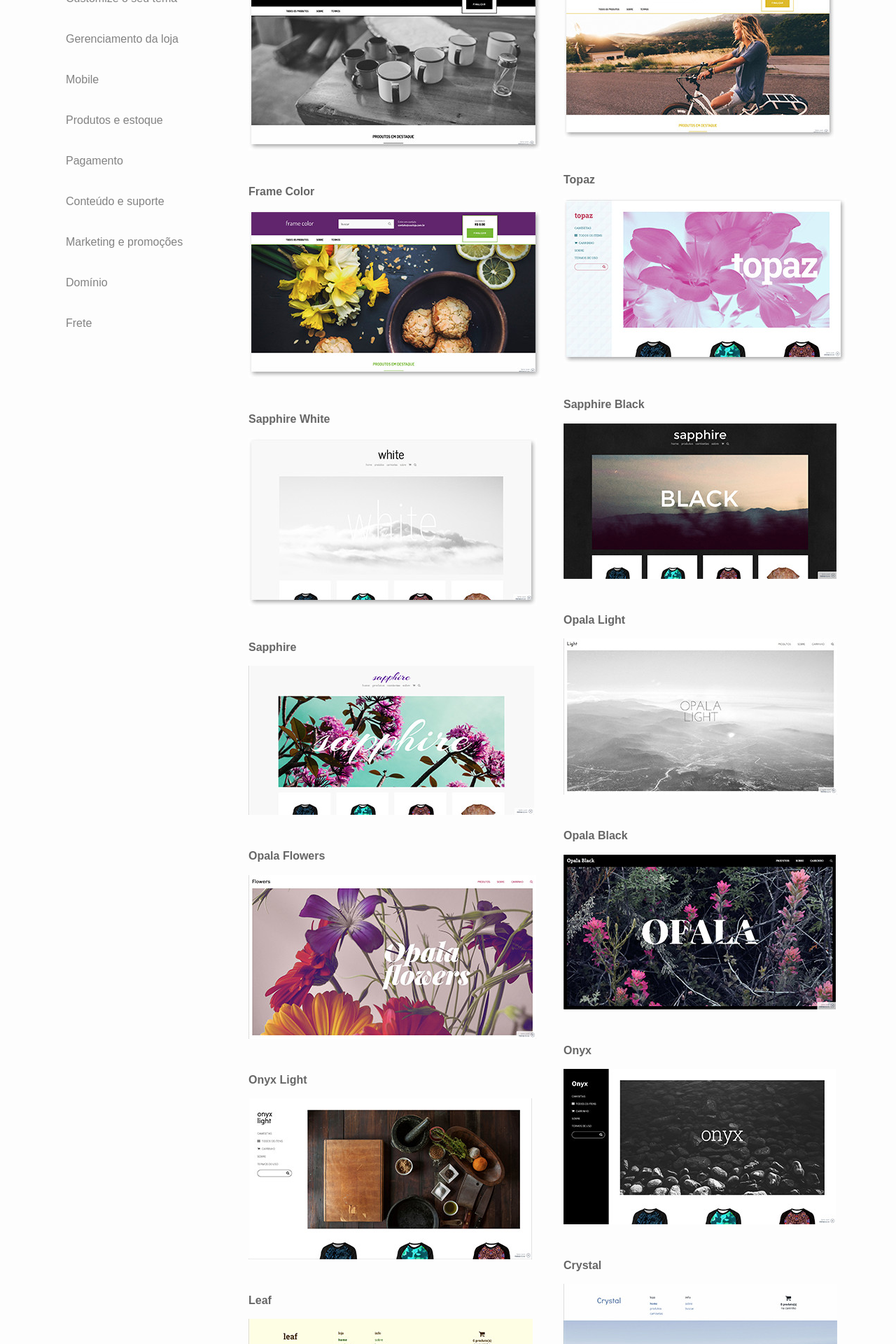
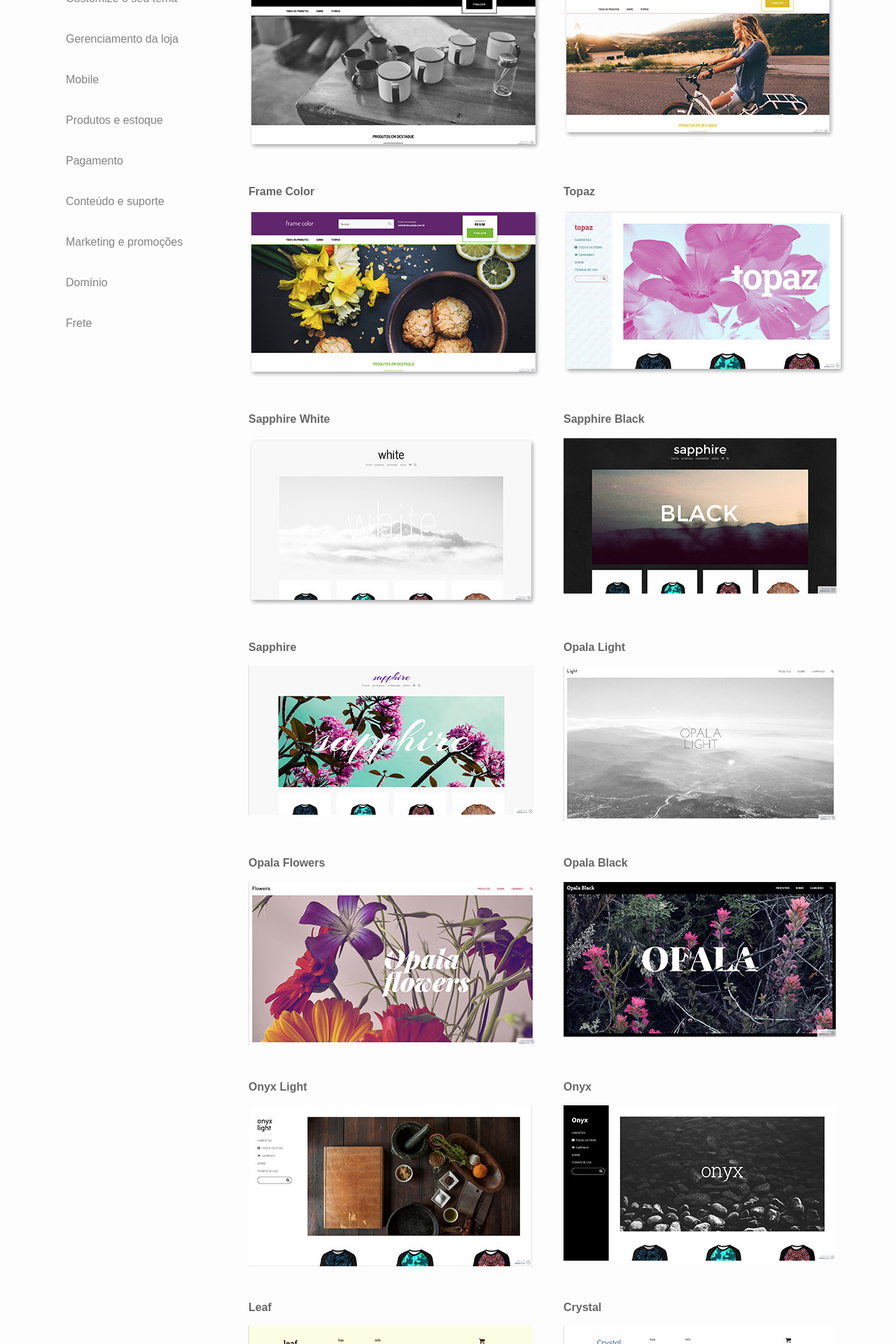
Before and after one commit to minestore/landing-2016, a Jekyll site: the page built from recursos.html, in a window 1280 px wide. Shown: the part 682-2602 px from the top of the page at 70% size. Built offline with Jekyll 4.4.1, drawn with Linux system fonts in a browser that asks for light colours; nearby versions of some CDN libraries; some web fonts are replaced; library files that are not in the unit come from our copies; some of the changed text lies outside the part shown.

Commit message:
Renamed lojistas to comunidade.

```diff
--- a/_includes/footer.html
+++ b/_includes/footer.html
@@ -16,7 +16,7 @@
         <ul>
           <li><h4><strong>A minestore</strong></h4></li>
           <li><a class="hvr-underline-from-center" href="{{ '/recursos' | prepend: site.baseurl }}">Recursos</a></li>
-          <li><a class="hvr-underline-from-center" href="{{ '/lojistas' | prepend: site.baseurl }}">Lojistas</a></li>
+          <li><a class="hvr-underline-from-center" href="{{ '/comunidade' | prepend: site.baseurl }}">Comunidade</a></li>
           <li><a class="hvr-underline-from-center" href="{{ '/parceiros' | prepend: site.baseurl }}">Parceiros</a></li>
           <li><a class="hvr-underline-from-center" href="{{ '/preco' | prepend: site.baseurl }}">Preço</a></li>
         </ul>
--- a/assets/_sass/main.scss
+++ b/assets/_sass/main.scss
@@ -105,7 +105,7 @@ $on-laptop:        800px;
 @import 'box-cta';
 @import 'recursos';
 @import 'parceiros';
-@import 'lojistas';
+@import 'comunidade';
 @import 'precos';
 @import 'ebooks';
 @import 'footer';
--- a/recursos.html
+++ b/recursos.html
@@ -5,39 +5,37 @@ permalink: /recursos
 
 cta_text: Aqui não se<br> cadastrou?<br> Aproveite!
 
-imgs_first_roll:
+images:
  - title: Frame Black
    archive: frame-black.jpg
+ - title: Frame Light
+   archive: frame-light.jpg
  - title: Frame Color
    archive: frame-color.jpg
+ - title: Topaz
+   archive: topaz.jpg
  - title: Sapphire White
    archive: sapphire-white.jpg
+ - title: Sapphire Black
+   archive: sapphire-black.jpg
  - title: Sapphire
    archive: sapphire.jpg
+ - title: Opala Light
+   archive: opala-light.jpg
  - title: Opala Flowers
    archive: opala-flowers.jpg
+ - title: Opala Black
+   archive: opala-black.jpg
  - title: Onyx Light
    archive: onyx-light.jpg
+ - title: Onyx
+   archive: onyx.jpg
  - title: Leaf
    archive: leaf.jpg
+ - title: Crystal
+   archive: crystal.jpg
  - title: City
    archive: city.jpg
-
-imgs_second_roll:
- - title: Frame Light
-   archive: frame-light.jpg
- - title: Topaz
-   archive: topaz.jpg
- - title: Sapphire Black
-   archive: sapphire-black.jpg
- - title: Opala Light
-   archive: opala-light.jpg
- - title: Opala Black
-   archive: opala-black.jpg
- - title: Onyx
-   archive: onyx.jpg
- - title: Crystal
-   archive: crystal.jpg
 
 ---
 
@@ -71,20 +69,13 @@ imgs_second_roll:
 			<div class="sections">
 				<section id="temas" data-magellan-target="temas">
 					<h2>Temas (templates)</h2>
-					<div class="row">
-						<div class="large-6 columns">
-							{% for img in page.imgs_first_roll %}
-								<h3>{{ img.title }}</h3>
-								<img src="{{ "/assets/img/" | prepend: site.baseurl }}{{ img.archive }}" alt="{{ img.title }}" />
-							{% endfor %}
-						</div>
-
-						<div class="large-6 columns">
-							{% for img in page.imgs_second_roll %}
-								<h3>{{ img.title }}</h3>
-								<img src="{{ "/assets/img/" | prepend: site.baseurl }}{{ img.archive }}" alt="{{ img.title }}" />
-							{% endfor %}
-						</div>
+					<div class="row large-up-2">
+            {% for img in page.images %}
+  						<div class="column">
+  								<h3>{{ img.title }}</h3>
+  								<img src="{{ "/assets/img/" | prepend: site.baseurl }}{{ img.archive }}" alt="{{ img.title }}" />
+  						</div>
+            {% endfor %}
 					</div>
 				</section>
 
```
Also changed, not shown: assets/_sass/comunidade.scss (added, +53 -0 lines), assets/_sass/lojistas.scss (deleted, +0 -53 lines), comunidade.html (renamed from lojistas.html, +4 -4 lines), parceiros.html (+4 -4 lines), assets/css/main.css.
